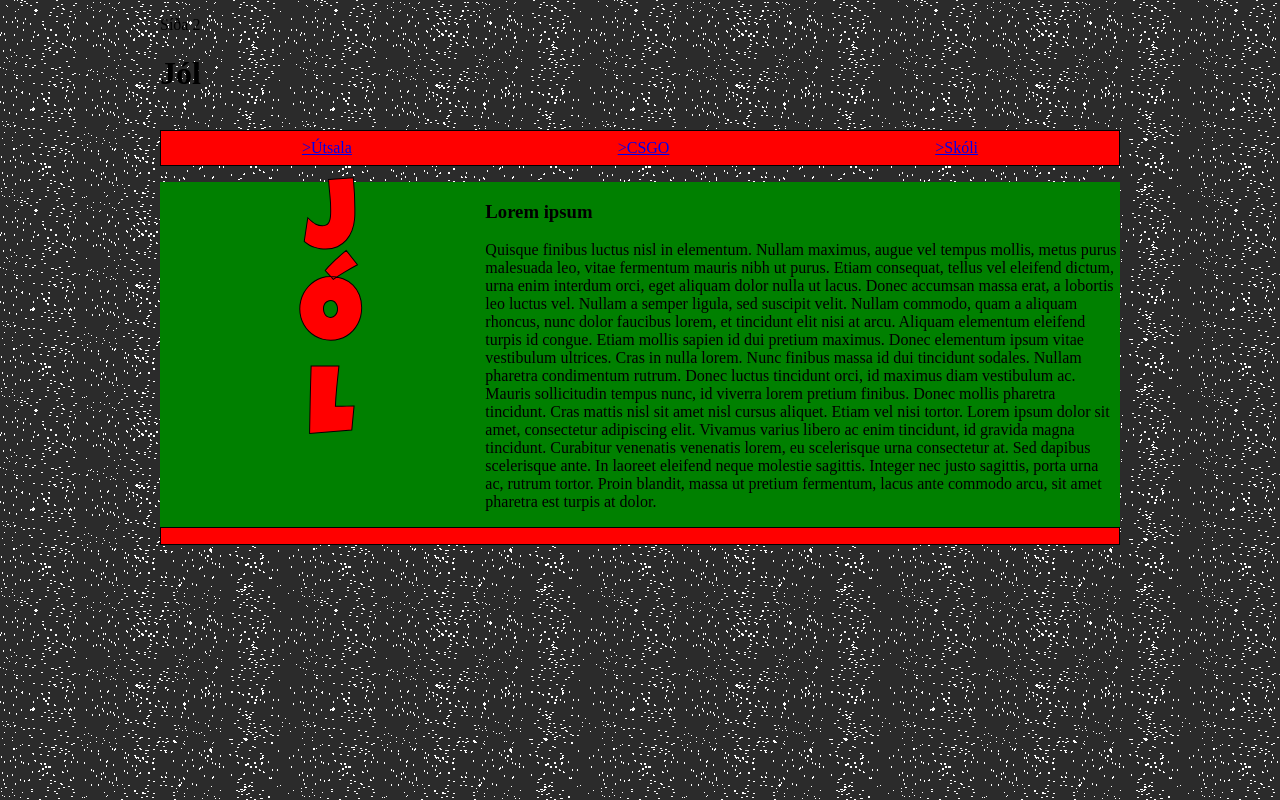
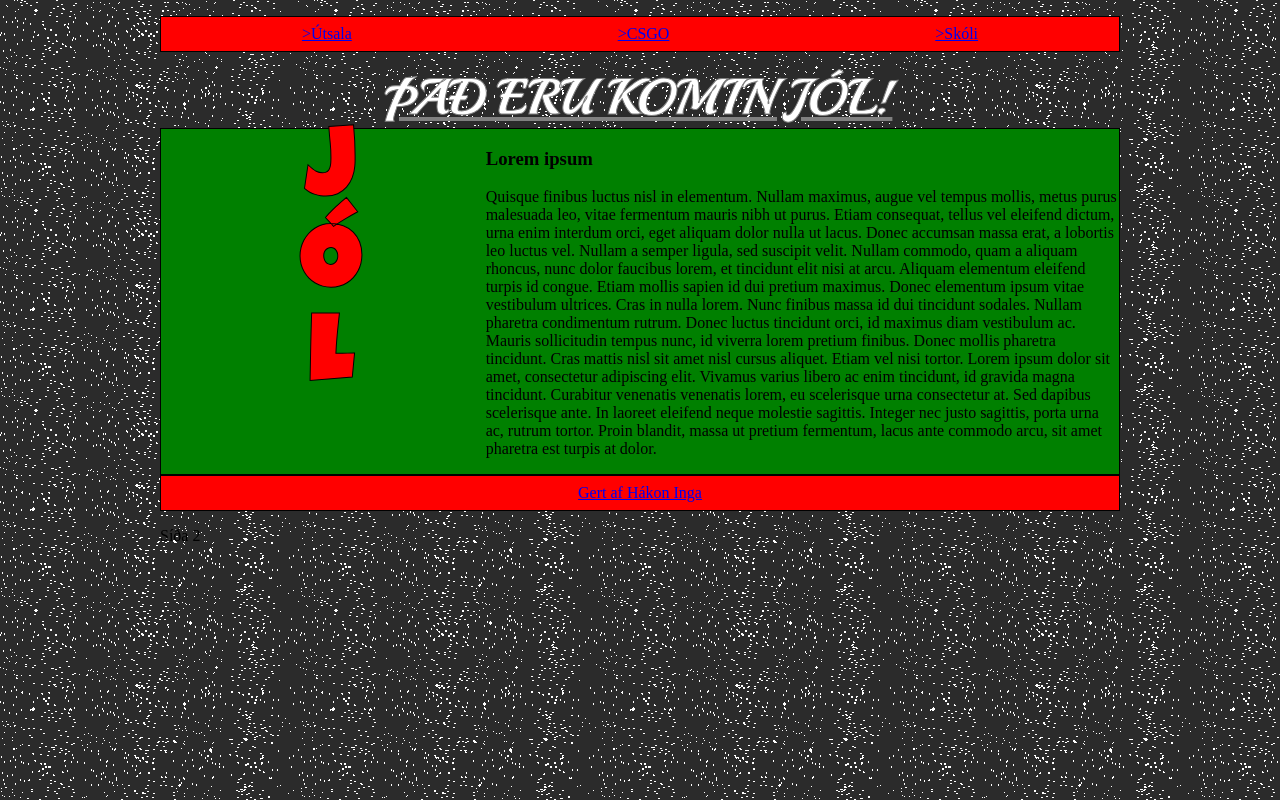
Before and after one commit to xNosaj/xnosaj.github.io, a plain HTML site: page verkefni3.2/sida2/index.html in a window 1280 px wide. Drawn offline with Linux system fonts and the light colour scheme.

Commit message:
Add files via upload

```diff
--- a/verkefni3.2/sida2/index.html
+++ b/verkefni3.2/sida2/index.html
@@ -7,11 +7,11 @@
     <title>Sida2</title>
     <link rel="stylesheet" href="main.css">
     <link href="https://fonts.googleapis.com/css?family=Luckiest+Guy" rel="stylesheet">
+    <link href="https://fonts.googleapis.com/css?family=Playball" rel="stylesheet">
 </head>
 <body>
     <header>
-        <p>Síða 2</p>
-        <h1>Jól</h1>
+        <h1>ÞAÐ ERU KOMIN JÓL!</h1>
     </header>
     <nav class="topnav">
             <ul class="topmenu">
@@ -31,7 +31,9 @@
                 <h3>JÓL</h3>
             </aside>
         </main>
+
+    <footer>
+        <a href="https://github.com/xNosaj/xnosaj.github.io">Gert af Hákon Inga</a>
+    </footer>
+    <p>Síða 2</p>
 </body>
-<footer>
-
-</footer>
--- a/verkefni3.2/sida2/main.css
+++ b/verkefni3.2/sida2/main.css
@@ -28,8 +28,8 @@ body {
     display: grid;
     grid-gap: 0;
     grid-template-areas:
+        "topnav"
         "header"
-        "topnav"
         "content"
         "footer";
     max-width: 60em;
@@ -40,6 +40,7 @@ body {
 
 .content {
     background-color: green;
+    border: 1px solid black;
     display: grid;
     grid-gap: 1em;
     grid-template-areas:
@@ -56,7 +57,7 @@ body {
     justify-content: space-around;
     border: 1px solid black;
     list-style-type: none;
-    padding: .5em
+    padding: .5em;
 }
 
 .aside {
@@ -68,3 +69,14 @@ body {
     -webkit-text-stroke-width: 1px;
     -webkit-text-stroke-color: black;
 }
+
+h1 {
+    margin: 0 auto;
+    text-align: center;
+    font-family: 'Playball', cursive;
+    font-size: 3em;
+    color: white;
+    -webkit-text-stroke-width: 1px;
+    -webkit-text-stroke-color: grey;
+    text-decoration: underline;
+}
```
